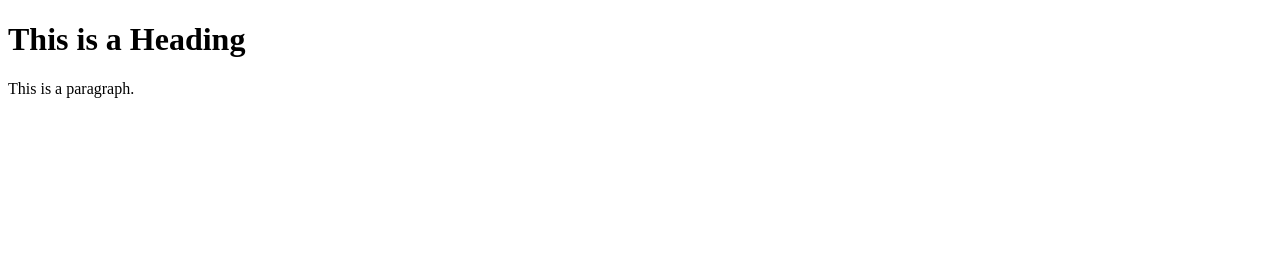
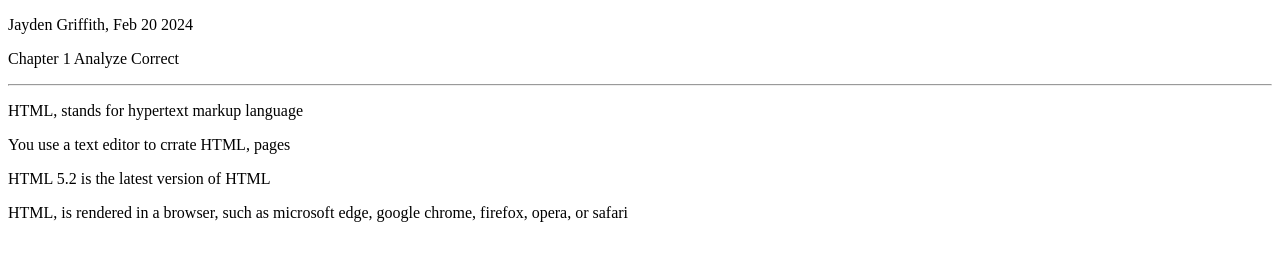
Before and after one commit to Jg0267/Ch1-Apply-Extend, a plain HTML site: page analyze/index.html in a window 1280 px wide. Drawn offline with Linux system fonts and the light colour scheme.

Commit message:
Chapter 1 Finished Analyze

```diff
--- a/analyze/index.html
+++ b/analyze/index.html
@@ -1,12 +1,17 @@
 <!DOCTYPE html>
-<html>
+<html lang="en">
 <head>
-<title>Page Title</title>
+    <title>Page Title</title>
+    <meta charset="utf-8">
 </head>
 <body>
 
-<h1>This is a Heading</h1>
-<p>This is a paragraph.</p>
-
+<p>Jayden Griffith, Feb 20 2024</p>
+<p>Chapter 1 Analyze Correct</p>
+<hr>
+<p>HTML, stands for hypertext markup language</p>
+<p> You use a text editor to crrate HTML, pages</p>
+<P> HTML 5.2 is the latest version of HTML</P>
+<p> HTML, is rendered in a browser, such as microsoft edge, google chrome, firefox, opera, or safari</p>
 </body>
 </html>
```
Also changed, not shown: extend/index.html (+1 -1 lines).
